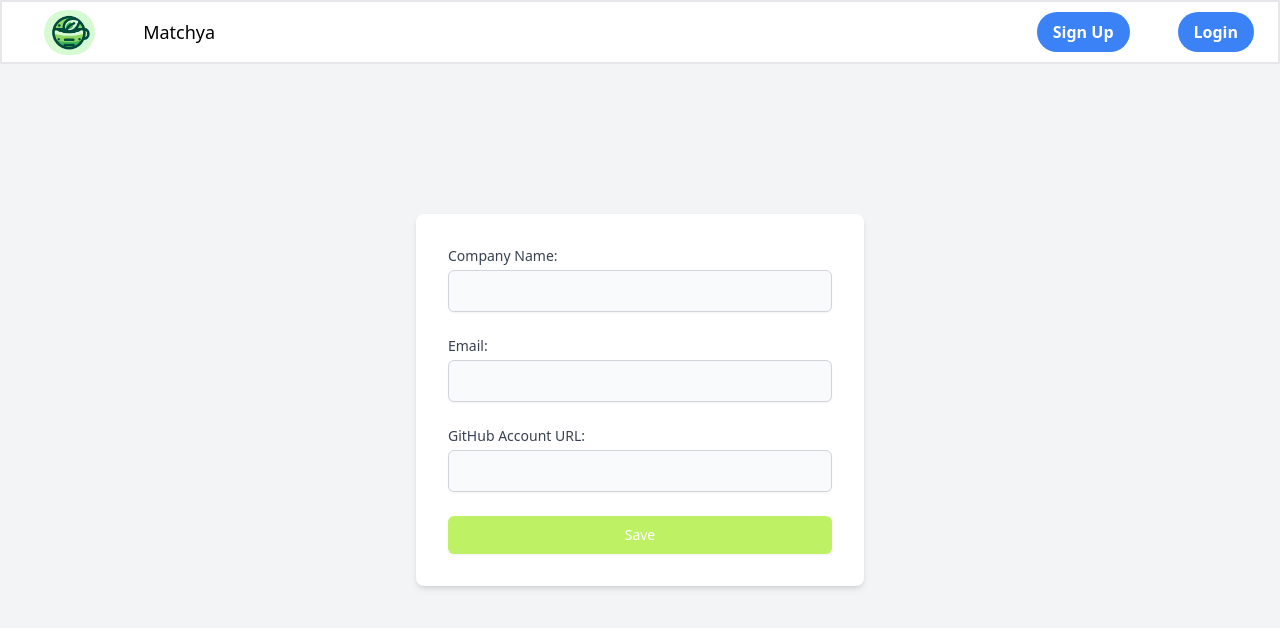
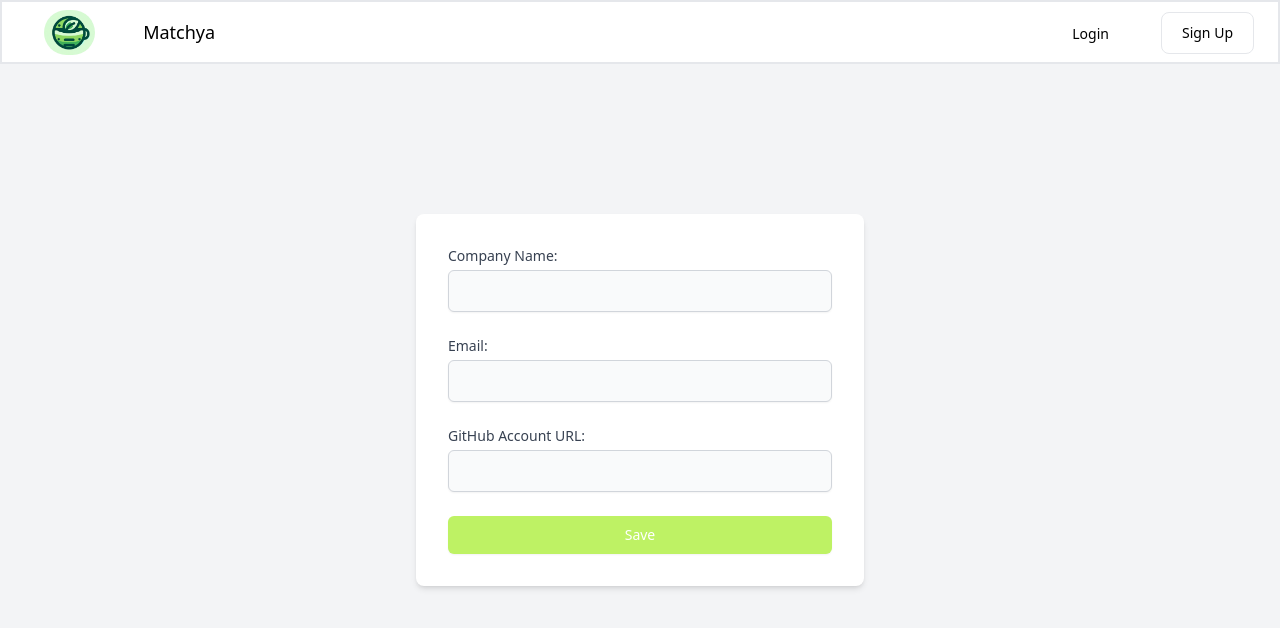
Before and after one commit to matchya/matchya, a React (Vite) app in the folder matchya-web/: page /settings in a window 1280 px wide. Shown: the top 628 px of the page. Built offline with nearby package versions, Linux system fonts and the light colour scheme.

Commit message:
updated header

```diff
--- a/matchya-web/src/components/Button.tsx
+++ b/matchya-web/src/components/Button.tsx
@@ -1,14 +1,24 @@
 interface Props {
     text: string;
     color?: string;
+    border?: boolean;
+    hover?: boolean;
     className?: string;
     onClick?: () => void;
 }
 
-const Button = ({ text, color, className, onClick }: Props) => {
+const Button = ({ text, color, border = true, hover = true, className, onClick }: Props) => {
     return (
         <button
-            className={`text-${color}-700 hover:text-white border border-${color}-700 hover:bg-${color}-800 focus:ring-4 focus:outline-none focus:ring-${color}-300 font-medium rounded-lg text-sm px-5 py-2.5 text-center me-2 mb-2 dark:border-${color}-500 dark:text-${color}-500 dark:hover:text-white dark:hover:bg-${color}-600 dark:focus:ring-${color}-800 ${className}`}
+            className={
+                `text-${color}-700
+                ${border ? `border border-${color}-700 dark:focus:ring-${color}-800 dark:border-${color}-500 focus:ring-${color}-300` : ``}
+                ${hover ? `hover:text-white hover:bg-${color}-800 dark:hover:text-white dark:hover:bg-${color}-600` : `hover:text-black`}
+                focus:outline-none
+                font-medium rounded-lg text-sm px-5 py-2.5 text-center me-2 mb-2
+                dark:text-${color}-500
+                ${className}`
+            }
             onClick={onClick}>
             {text}
         </button>
--- a/matchya-web/src/components/Header.tsx
+++ b/matchya-web/src/components/Header.tsx
@@ -3,6 +3,7 @@ import matchyaIcon from '../assets/matchya-icon.png'
 import AuthModal from './AuthModal'
 import { useNavigate } from 'react-router'
 import { Link } from 'react-router-dom'
+import Button from './Button'
 
 const Header = () => {
     const navigate = useNavigate();
@@ -11,7 +12,6 @@ const Header = () => {
     const [showSignupModal, setShowSignupModal] = useState(false)
 
     const switchModal = () => {
-        console.log("swtich")
         setShowLoginModal(!showLoginModal);
         setShowSignupModal(!showSignupModal);
     }
@@ -65,14 +65,14 @@ const Header = () => {
                 isAuthenticated ?
                 (
                     <>
-                        <HeaderButton text='Settings' onClick={navigateToSettings} />
-                        <HeaderButton text={'Logout'} onClick={logout} />
+                        <Button text='Settings' color='green' border={false} hover={false} className='my-auto py-2  m-6' onClick={navigateToSettings} />
+                        <Button text='Logout' color='green' border={false} hover={false} className='my-auto py-2 mx-6 mr-6' onClick={logout} />
                     </>
                 ) :
                 (
                     <>
-                        <HeaderButton text='Sign Up' onClick={showSignupModalHandler} />
-                        <HeaderButton text={'Login'} onClick={showLoginModalHandler} />
+                        <Button text='Login' color='green' border={false} hover={false} className='my-auto py-2  m-6' onClick={showLoginModalHandler} />
+                        <Button text='Sign Up' color='green' className='my-auto py-2 mx-6 mr-6' onClick={showSignupModalHandler} />
                     </>
                 )
             }
@@ -82,15 +82,3 @@ const Header = () => {
 }
 
 export default Header
-
-
-
-const HeaderButton = ({ text, onClick }: { text: string, onClick: () => void }) => {
-    return (
-        <button
-            className='bg-blue-500 hover:bg-blue-700 text-white font-bold py-2 px-4 rounded-full m-6'
-            onClick={onClick}>
-            { text }
-        </button>
-    )
-}
```
